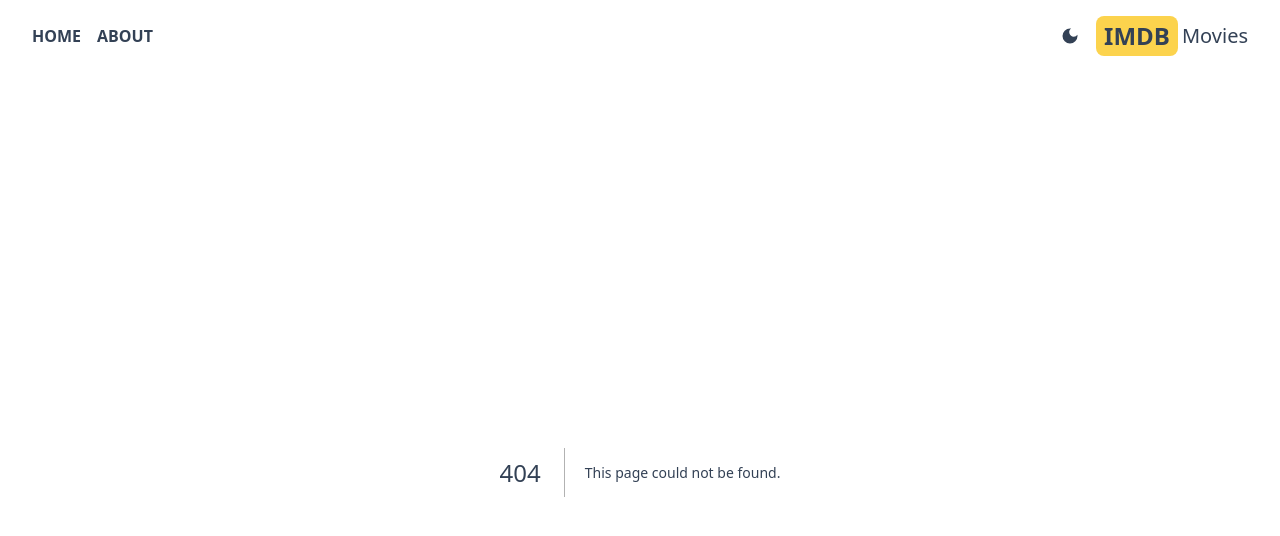
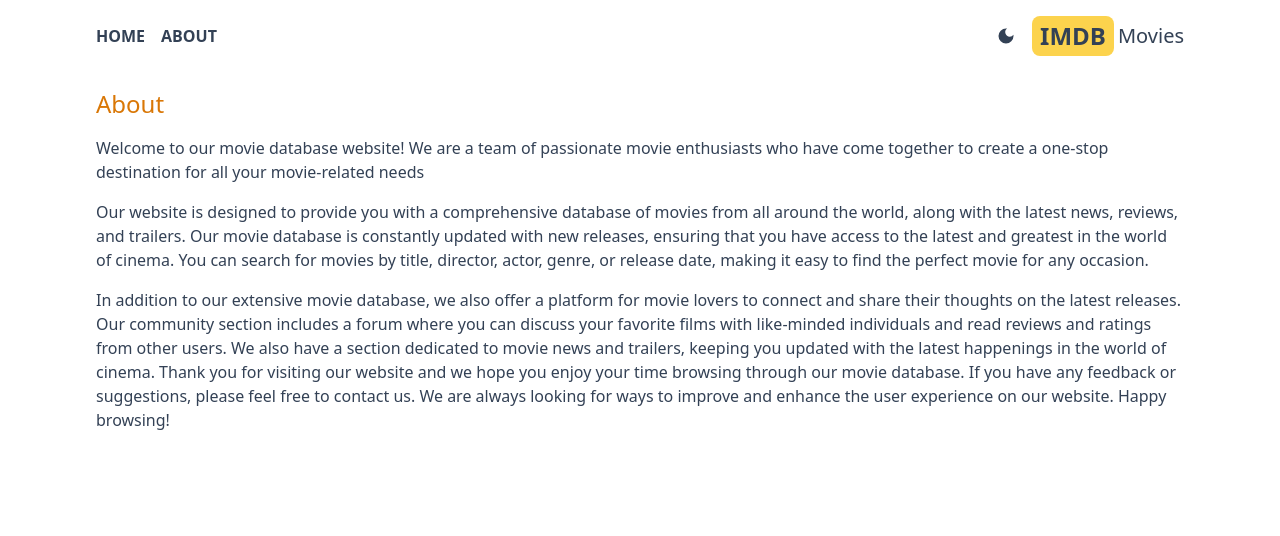
Before and after one commit to ElsayedRapaa/IMDB, a Next.js app: page /about in a window 1280 px wide. Before the commit this address had no page. Shown: the top 536 px of the page. Built offline with nearby package versions, Linux system fonts and the light colour scheme.

Commit message:
Create About Page

```diff
--- a/src/app/Providers.jsx
+++ b/src/app/Providers.jsx
@@ -6,7 +6,16 @@
 export default function Providers({ children }) {
   return (
     <ThemeProvider enableSystem={true} attribute="class">
-      <div className="dark:bg-slate-900 dark:text-slate-200 text-slate-700 min-h-screen transition-colors duration-300">
+      <div
+        className="
+      dark:bg-slate-900
+      dark:text-slate-200
+      text-slate-700
+      min-h-screen
+      transition-colors
+      duration-300
+      select-none"
+      >
         {children}
       </div>
     </ThemeProvider>
--- /dev/null
+++ b/src/app/about/page.jsx
@@ -0,0 +1,36 @@
+import React from "react";
+
+export default function page() {
+  return (
+    <div className="py-4 px-6 sm:px-8 max-w-6xl mx-auto space-y-4">
+      <h1 className="font-medium text-2xl text-amber-600">About</h1>
+      <p>
+        Welcome to our movie database website! We are a team of passionate movie
+        enthusiasts who have come together to create a one-stop destination for
+        all your movie-related needs
+      </p>
+      <p>
+        Our website is designed to provide you with a comprehensive database of
+        movies from all around the world, along with the latest news, reviews,
+        and trailers. Our movie database is constantly updated with new
+        releases, ensuring that you have access to the latest and greatest in
+        the world of cinema. You can search for movies by title, director,
+        actor, genre, or release date, making it easy to find the perfect movie
+        for any occasion.
+      </p>
+      <p>
+        In addition to our extensive movie database, we also offer a platform
+        for movie lovers to connect and share their thoughts on the latest
+        releases. Our community section includes a forum where you can discuss
+        your favorite films with like-minded individuals and read reviews and
+        ratings from other users. We also have a section dedicated to movie news
+        and trailers, keeping you updated with the latest happenings in the
+        world of cinema. Thank you for visiting our website and we hope you
+        enjoy your time browsing through our movie database. If you have any
+        feedback or suggestions, please feel free to contact us. We are always
+        looking for ways to improve and enhance the user experience on our
+        website. Happy browsing!
+      </p>
+    </div>
+  );
+}
--- a/src/app/layout.jsx
+++ b/src/app/layout.jsx
@@ -1,5 +1,5 @@
 import Providers from "./Providers";
-import Header from "./components/Header";
+import Header from "../components/Header";
 import "./globals.css";
 
 export const metadata = {
--- a/src/app/components/Header.jsx
+++ b/src/components/Header.jsx
@@ -7,7 +7,7 @@
 
 export default function Header() {
   return (
-    <header className="flex items-center justify-between py-4 px-6 sm:px-8">
+    <header className="flex items-center justify-between py-4 px-6 sm:px-8 max-w-6xl mx-auto">
       <div className="flex gap-4 items-center">
         <MenuItem title="HOME" url="/" icon={<AiFillHome />} />
         <MenuItem title="ABOUT" url="/about" icon={<AiFillInfoCircle />} />
```
Also changed, not shown: src/components/DarkMode.jsx (renamed from src/app/components/DarkMode.jsx), src/components/MenuItem.jsx (renamed from src/app/components/MenuItem.jsx).
